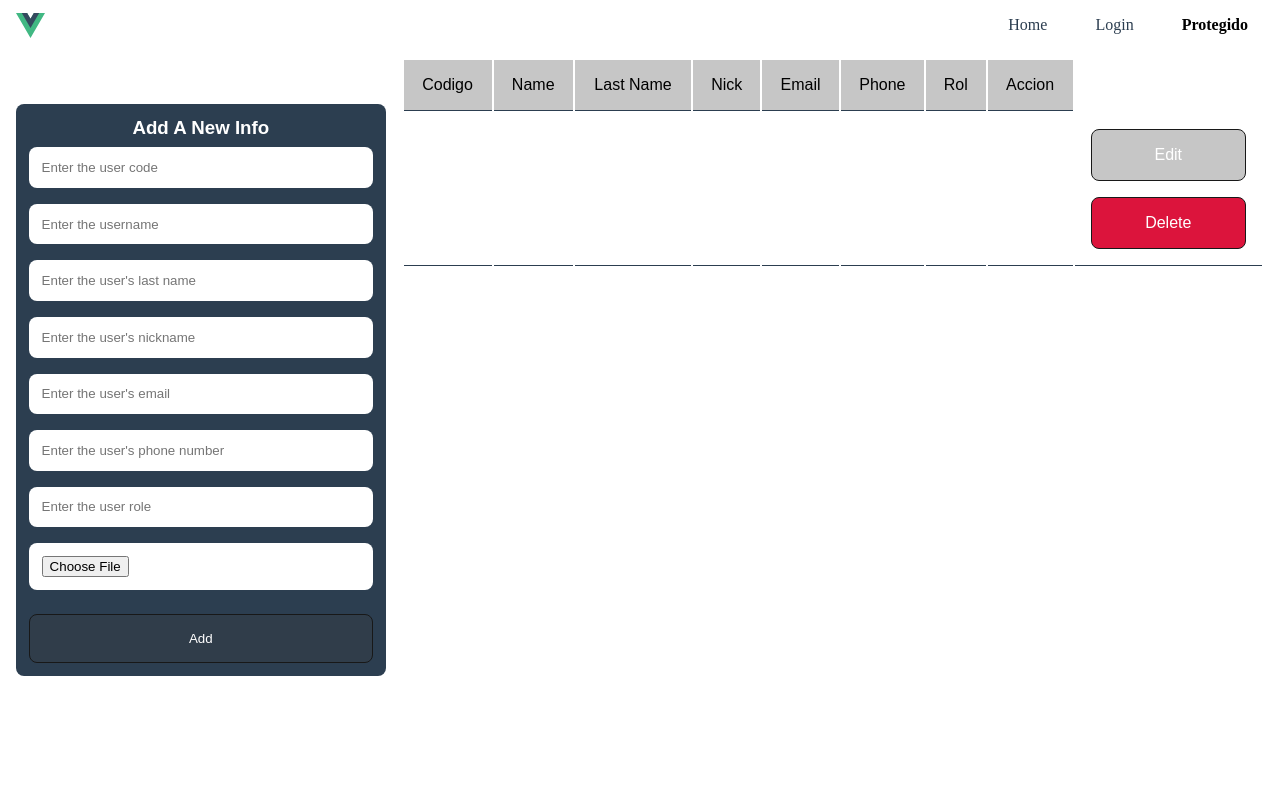
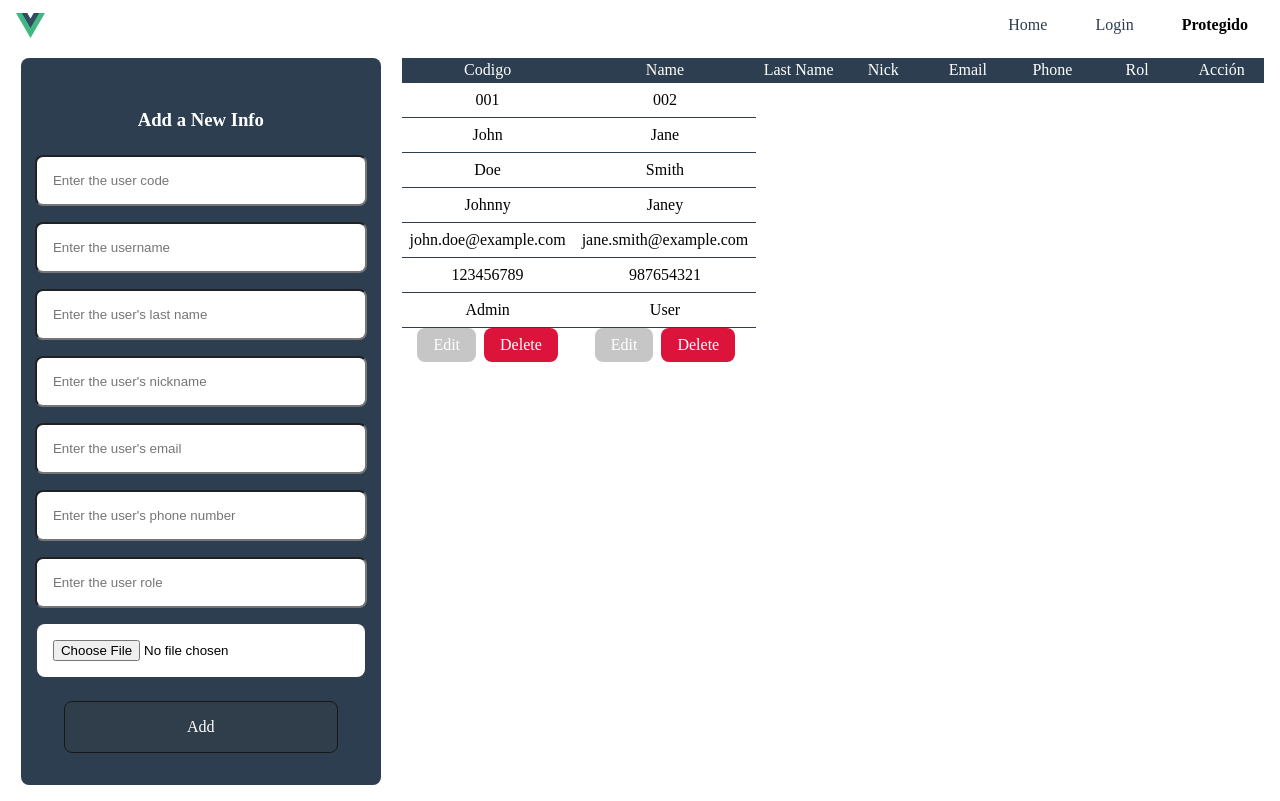
Before and after one commit to OugMontiel/hexagonal, a Vue app: page /Protegido in a window 1280 px wide. Built offline with nearby package versions, Linux system fonts and the light colour scheme.

Commit message:
fix: :ambulance: hmm .. falta areglar cositas para que funcione adecuadamente la visualizacion
la muestre vertcal y no Orizontal

```diff
--- /dev/null
+++ b/src/components/Form.vue
@@ -0,0 +1,111 @@
+<template>
+    <div class="admin-product-form-container">
+      <form id="myForm" action="/user/v1" method="POST">
+        <!-- enctype="multipart/form-data" -->
+        <h3>Add a New Info</h3>
+        <input
+          type="number"
+          placeholder="Enter the user code"
+          name="codigo"
+          class="box"
+        />
+        <input
+          type="text"
+          placeholder="Enter the username"
+          name="nombre"
+          class="box"
+        />
+        <input
+          type="text"
+          placeholder="Enter the user's last name"
+          name="apellido"
+          class="box"
+        />
+        <input
+          type="text"
+          placeholder="Enter the user's nickname"
+          name="nick"
+          class="box"
+        />
+        <input
+          type="email"
+          placeholder="Enter the user's email"
+          name="corro_electronico"
+          class="box"
+        />
+        <input
+          type="number"
+          placeholder="Enter the user's phone number"
+          name="telefono"
+          class="box"
+        />
+        <input
+          type="text"
+          placeholder="Enter the user role"
+          name="rol"
+          class="box"
+        />
+        <input
+          type="file"
+          accept="image/png, image/jpeg, image/jpg"
+          name="product_image"
+          class="box"
+        />
+        <a href="#" class="btn">Add</a>
+      </form>
+    </div>
+  </template>
+
+  <style scoped>
+  .admin-product-form-container {
+    display: flex;
+    justify-content: center;
+    align-items: center;
+    max-width: 100%;
+  }
+
+  form {
+    display: flex;
+    flex-direction: column;
+    align-items: center;
+    max-width: 80%;
+    width: 100%;
+    background: var(--vt-c-indigo);
+    padding: 2rem;
+    border-radius: 0.5rem;
+  }
+
+  h3 {
+    margin-bottom: 1rem;
+    color: var(--vt-c-white);
+    text-align: center;
+  }
+
+  .box {
+    width: 100%;
+    max-width: 30rem;
+    border-radius: 0.5rem;
+    padding: 1rem;
+    margin: 0.5rem 0;
+    background: var(--vt-c-white);
+  }
+
+  .btn {
+    display: block;
+    width: 100%;
+    max-width: 15rem;
+    cursor: pointer;
+    border-radius: 0.5rem;
+    margin-top: 1rem;
+    padding: 1rem;
+    background: var(--vt-c-divider-light-1);
+    color: var(--vt-c-white);
+    text-align: center;
+    border: 1px solid var(--vt-c-black);
+    text-decoration: none;
+  }
+
+  .btn:hover {
+    background: var(--vt-c-black);
+  }
+  </style>
--- /dev/null
+++ b/src/components/ProductDisplay.vue
@@ -0,0 +1,120 @@
+<template>
+    <div class="product-display">
+        <div class="product-display-grid">
+            <!-- Encabezados -->
+            <div class="product-header">Codigo</div>
+            <div class="product-header">Name</div>
+            <div class="product-header">Last Name</div>
+            <div class="product-header">Nick</div>
+            <div class="product-header">Email</div>
+            <div class="product-header">Phone</div>
+            <div class="product-header">Rol</div>
+            <div class="product-header">Acción</div>
+
+            <!-- Productos (los datos se iteran dinámicamente) -->
+            <div v-for="(product, index) in products" :key="index" class="product-row">
+                <!-- Aquí se muestran los valores de cada producto -->
+                <div class="product-data">{{ product.codigo }}</div>
+                <div class="product-data">{{ product.name }}</div>
+                <div class="product-data">{{ product.lastName }}</div>
+                <div class="product-data">{{ product.nick }}</div>
+                <div class="product-data">{{ product.email }}</div>
+                <div class="product-data">{{ product.phone }}</div>
+                <div class="product-data">{{ product.rol }}</div>
+                <div class="product-actions">
+                    <a href="#" class="btn">Edit</a>
+                    <a href="#" class="btn delete">Delete</a>
+                </div>
+            </div>
+        </div>
+    </div>
+</template>
+
+<script>
+export default {
+    data() {
+        return {
+            products: [
+                // Ejemplo de datos de productos
+                {
+                    codigo: '001',
+                    name: 'John',
+                    lastName: 'Doe',
+                    nick: 'Johnny',
+                    email: 'john.doe@example.com',
+                    phone: '123456789',
+                    rol: 'Admin',
+                },
+                {
+                    codigo: '002',
+                    name: 'Jane',
+                    lastName: 'Smith',
+                    nick: 'Janey',
+                    email: 'jane.smith@example.com',
+                    phone: '987654321',
+                    rol: 'User',
+                },
+                // Puedes agregar más productos aquí
+            ],
+        };
+    },
+};
+</script>
+
+<style scoped>
+.product-display {
+    /* height: 85vh; */
+    overflow-y: auto;
+
+}
+
+.product-display-grid {
+    display: grid;
+    grid-template-columns: repeat(8, 1fr);
+    max-width: 1200px;
+}
+
+/* Estilos para los encabezados */
+.product-header {
+    background-color: var(--vt-c-indigo);
+    color: var(--vt-c-white);
+    padding: .2rem;
+    text-align: center;
+    /* font-weight: bold; */
+    border-bottom: 1px solid var(--vt-c-text-light-1);
+}
+
+/* Estilos para los datos de cada producto */
+.product-data {
+    background-color: var(--vt-c-white);
+    padding: .5rem;
+    text-align: center;
+    border-bottom: 1px solid var(--vt-c-text-light-1);
+}
+
+/* Estilos para las acciones (botones) */
+.product-actions {
+    display: flex;
+    justify-content: center;
+    gap: 0.5rem;
+    align-items: center;
+}
+
+.product-actions .btn {
+    display: inline-block;
+    padding: 0.5rem 1rem;
+    background: var(--vt-c-divider-light-1);
+    color: var(--vt-c-white);
+    text-decoration: none;
+    border-radius: 0.5rem;
+    text-align: center;
+}
+
+.product-actions .btn.delete {
+    background: crimson;
+}
+
+.product-actions .btn:hover {
+    background: var(--vt-c-black);
+}
+</style>
--- a/src/views/Protegido.vue
+++ b/src/views/Protegido.vue
@@ -1,192 +1,28 @@
 <template>
   <div class="container">
-    <div class="admin-product-form-container">
-      <form id="myForm" action="/user/v1" method="POST">
-        <!-- enctype="multipart/form-data" -->
-        <h3>add a new info</h3>
-        <input
-          type="number"
-          placeholder="Enter the user code"
-          name="codigo"
-          class="box"
-        />
-        <input
-          type="text"
-          placeholder="Enter the username"
-          name="nombre"
-          class="box"
-        />
-        <input
-          type="text"
-          placeholder="Enter the user's last name"
-          name="apellido"
-          class="box"
-        />
-        <input
-          type="text"
-          placeholder="Enter the user's nickname"
-          name="nick"
-          class="box"
-        />
-        <input
-          type="email"
-          placeholder="Enter the user's email"
-          name="corro_electronico"
-          class="box"
-        />
-        <input
-          type="number"
-          placeholder="Enter the user's phone number"
-          name="telefono"
-          class="box"
-        />
-        <input
-          type="text"
-          placeholder="Enter the user role"
-          name="rol"
-          class="box"
-        />
-        <input type="file" accept="image/png, image/jpeg, image/jpg" name="product_image" class="box">
-        <input type="submit" class="btn" name="add" value="add" />
-      </form>
-    </div>
-    <div class="product-display">
-      <table class="product-display-table">
-        <thead>
-          <tr>
-            <td>Codigo</td>
-            <td>Name</td>
-            <td>Last name</td>
-            <td>Nick</td>
-            <td>Email</td>
-            <td>Phone</td>
-            <td>Rol</td>
-            <td>Accion</td>
-          </tr>
-        </thead>
-        <tbody id="myTbody">
-          <tr>
-            <td><img src="//" height="100" alt="" /></td>
-            <td contenteditable></td>
-            <td></td>
-            <td></td>
-            <td></td>
-            <td></td>
-            <td></td>
-            <td></td>
-            <td>
-              <a href="#" class="btn"> edit </a>
-              <a href="#" class="btn"> delete </a>
-            </td>
-          </tr>
-        </tbody>
-      </table>
-    </div>
+    <Form />
+    <ProductDisplay />
   </div>
 </template>
 
+<script>
+import Form from '../components/Form.vue';
+import ProductDisplay from '../components/ProductDisplay.vue';
+
+export default {
+  components: {
+    Form,
+    ProductDisplay
+  }
+}
+</script>
+
 <style scoped>
-* {
-  font-family: 'Poppins', sans-serif;
-  margin: 0;
-  padding: 0;
-  box-sizing: border-box;
-  outline: none;
-  border: none;
-  text-decoration: none;
-  text-transform: capitalize;
-}
-
-html {
-  overflow-x: hidden;
-}
-
-.btn {
-  display: block;
-  width: 100%;
-  cursor: pointer;
-  border-radius: 0.5rem;
-  margin-top: 1rem;
-  padding: 1rem 3rem;
-  background: var(--vt-c-divider-light-1);
-  color: var(--vt-c-white);
-  text-align: center;
-  border: 1px solid var(--vt-c-black); /* Ajusta el grosor, estilo y color del borde aquí */
-}
-
-.btn:hover {
-  background: var(--vt-c-black);
-}
-
 .container {
   padding: 1rem;
   display: grid;
   grid-template-columns: 3fr 7fr;
   gap: 1rem; /* Espacio entre columnas */
-}
-
-.admin-product-form-container {
-  display: flex;
-  align-items: center;
-  justify-content: center;
-}
-
-.admin-product-form-container form {
-  color: var(--vt-c-white);
-  max-width: 50rem;
-  padding: .8rem;
-  border-radius: 0.5rem;
-  background: var(--vt-c-indigo);
-}
-
-.admin-product-form-container form {
-  text-transform: uppercase;
-  margin-bottom: 1rem;
-  text-align: center;
-}
-
-.admin-product-form-container form .box {
-  width: 100%;
-  border-radius: 0.5rem;
-  padding: .8rem ;
-  margin: .5rem 0;
-  background: var(--vt-c-white);
-  text-transform: none;
-}
-
-.product-display {
-  height: 85svh;
-  overflow-y: auto;
-}
-
-.product-display .product-display-table {
-  width: 100%;
-  text-align: center;
-}
-
-.product-display .product-display-table thead {
-  background: var(--vt-c-divider-light-1);
-}
-
-.product-display .product-display-table th {
-  padding: 1rem;
-}
-
-.product-display .product-display-table td {
-  padding: 1rem;
-  border-bottom: 1px solid var(--vt-c-text-light-1);
-}
-
-.product-display .product-display-table .btn:first-child {
-  margin-top: 0;
-}
-
-.product-display .product-display-table .btn:last-child {
-  background: crimson;
-}
-
-.product-display .product-display-table .btn:last-child:hover {
-  background: var(--vt-c-black);
 }
 
 @media (max-width: 768px) {
@@ -195,18 +31,5 @@ html {
     flex-direction: column;
     align-items: center;
   }
-
-  .product-display {
-    margin-top: 2rem;
-    width: 100%;
-    height: 100svh;
-    overflow-y: scroll;
-  }
-}
-
-@media (max-width: 450px) {
-  .product-display .product-display-table {
-    width: 100%;
-  }
 }
 </style>
```
